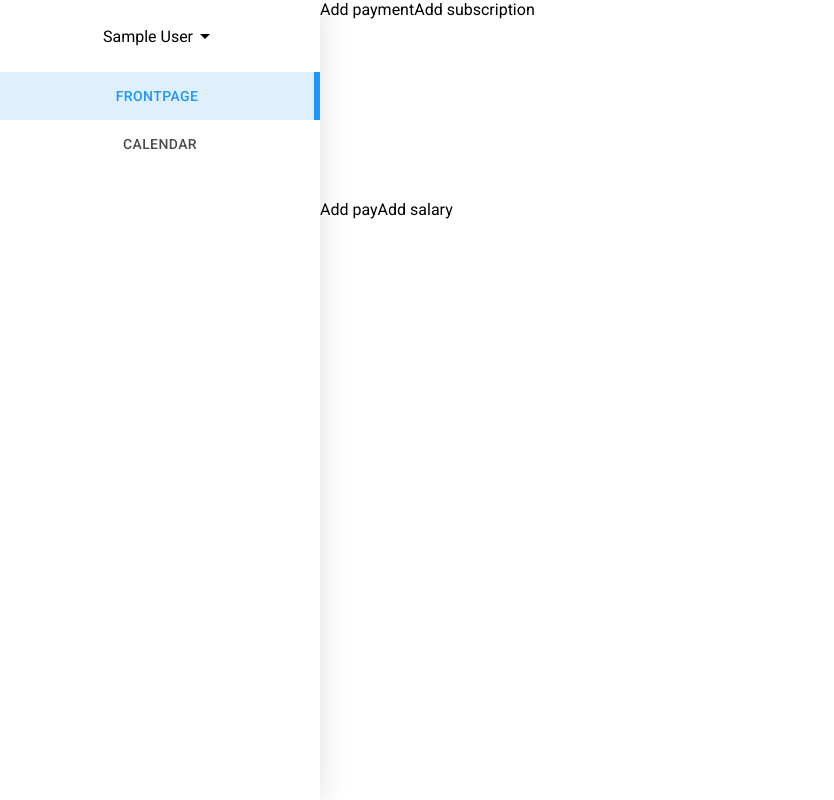
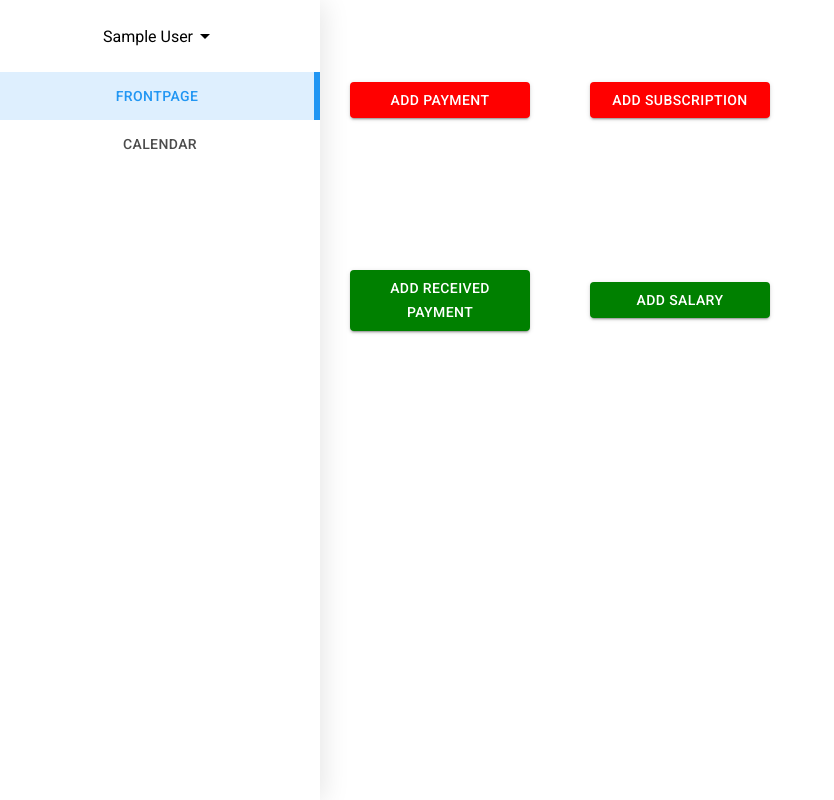
Before and after one commit to HannesDahlvik/budget-planner, a React (Create React App) app in the folder frontend/: page /dashboard/frontpage in a window 1280 px wide. Shown: the whole page, without its empty margins (0-834 px from the left). Built offline with nearby package versions, Linux system fonts and the light colour scheme; no server answers; sample sign-in values are in the browser's storage.

Commit message:
made the modals work (not connceted to firebase)

```diff
--- a/frontend/package.json
+++ b/frontend/package.json
@@ -3,11 +3,14 @@
   "version": "0.1.0",
   "private": true,
   "dependencies": {
+    "@date-io/date-fns": "^1.3.13",
     "@material-ui/core": "^4.11.0",
     "@material-ui/icons": "^4.9.1",
+    "@material-ui/pickers": "^3.2.10",
     "@testing-library/jest-dom": "^4.2.4",
     "@testing-library/react": "^9.5.0",
     "@testing-library/user-event": "^7.2.1",
+    "date-fns": "^2.0.0-beta.5",
     "firebase": "^7.19.0",
     "history": "^5.0.0",
     "moment": "^2.27.0",
--- a/frontend/src/Index.jsx
+++ b/frontend/src/Index.jsx
@@ -19,10 +19,8 @@ const theme = createMuiTheme({
 });
 
 render((
-    <React.StrictMode>
-        <ThemeProvider theme={theme}>
-            <App />
-            <ToastContainer closeOnClick />
-        </ThemeProvider>
-    </React.StrictMode>
+    <ThemeProvider theme={theme}>
+        <App />
+        <ToastContainer closeOnClick />
+    </ThemeProvider>
 ), document.getElementById('root'));
--- a/frontend/src/pages/dasboard_pages/Frontpage.jsx
+++ b/frontend/src/pages/dasboard_pages/Frontpage.jsx
@@ -1,6 +1,21 @@
 import React, { Component } from 'react';
 import { withStyles } from '@material-ui/core/styles'
 import { Grid } from '@material-ui/core';
+import Button from '@material-ui/core/Button';
+import Dialog from '@material-ui/core/Dialog';
+import DialogTitle from '@material-ui/core/DialogTitle';
+import DialogActions from '@material-ui/core/DialogActions';
+import DialogContent from '@material-ui/core/DialogContent';
+import DialogContentText from '@material-ui/core/DialogContentText';
+import TextField from '@material-ui/core/TextField';
+import 'date-fns';
+import { format } from 'date-fns'
+import DateFnsUtils from '@date-io/date-fns';
+import {
+    MuiPickersUtilsProvider,
+    KeyboardTimePicker,
+    KeyboardDatePicker,
+} from '@material-ui/pickers';
 
 const styles = (theme) => ({
 
@@ -9,24 +24,136 @@ const styles = (theme) => ({
         height: '50%',
     },
     payDisplayItem: {
-        // margin: '5px',
+        width: '50%',
+        height: '50%',
+        '& Button': {
+            color: 'white',
+            width: '75%',
+        },
+    },
+    redBg: {
+        'background-color': 'red',
+        '&:hover': {
+            'background-color': 'red',
+            opacity: '0.7',
+        }
+    },
+    greenBg: {
+        'background-color': 'green',
+        '&:hover': {
+            'background-color': 'green',
+            opacity: '0.7',
+        }
+    },
+    dialogItem: {
+        margin: '5px'
     }
 })
 
 class Frontpage extends Component {
+    constructor(props) {
+        super(props);
+        this.state = {
+            dialogs: [false, false, false, false],
+            selectedDate: Date.now(),
+            amount: null,
+            title: null,
+        }
+    }
+
+    handleDialogClose = () => {
+        let tempArr = [false, false, false, false]
+        this.setState({ dialogs: tempArr })
+    }
+
+    handleDialogOpen = (index) => {
+        let tempArr = [false, false, false, false]
+        tempArr[index] = true
+        this.setState({ dialogs: tempArr, selectedDate: Date.now() })
+    }
+
+    handleDateChange = (e) => {
+        let dateToSave = format(e, 'yyyy-MM-dd')
+        this.setState({ selectedDate: dateToSave })
+    }
+
+    handleChange = (e) => {
+        this.setState({ [e.currentTarget.id]: e.currentTarget.value })
+    }
+
+    customDialog = (open, title, type, negOrPos) => {
+        let { selectedDate } = this.state
+        const { classes } = this.props
+
+        const inputProps = {
+            min: 1,
+        };
+
+        return (
+            <Dialog
+                open={open}
+                onClose={this.handleDialogClose}
+                aria-labelledby="alert-dialog-title"
+                aria-describedby="alert-dialog-description"
+            >
+                <DialogTitle id="alert-dialog-title">{title}</DialogTitle>
+                <DialogContent>
+                    <Grid
+                        container
+                        direction="column"
+                        justify="center"
+                        alignItems="center"
+                    ><TextField id="title" onChange={this.handleChange} label="Title" variant="outlined" className={classes.dialogItem} />
+                        <TextField id="amount" onChange={this.handleChange} type="number" label="Amount" variant="outlined" className={classes.dialogItem} inputProps={inputProps} />
+                        <MuiPickersUtilsProvider utils={DateFnsUtils}>
+                            <Grid container justify="space-around" className={classes.dialogItem}>
+                                <KeyboardDatePicker
+                                    disableToolbar
+                                    variant="inline"
+                                    format="dd/MM/yyyy"
+                                    margin="normal"
+                                    id="date-picker-inline"
+                                    label="Date picker inline"
+                                    value={selectedDate}
+                                    onChange={this.handleDateChange}
+                                    inputVariant="outlined"
+                                    KeyboardButtonProps={{
+                                        'aria-label': 'change date',
+                                    }}
+                                />
+                            </Grid>
+                        </MuiPickersUtilsProvider></Grid>
+                </DialogContent>
+                <DialogActions>
+                    <Button onClick={this.handleDialogClose}>
+                        Cancel
+                </Button>
+                    <Button onClick={this.handleDialogClose} autoFocus>
+                        Save
+                </Button>
+                </DialogActions>
+            </Dialog>
+        )
+    }
+
     render() {
         const { classes } = this.props
+        const { dialogs } = this.state
         return (
-            <Grid container justify-content="space-evenly" className={classes.addPayDisplay}>
-                <Grid container align-items="center" justify-content="space-evenly" direction="row">
-                    <Grid className="payDisplayItem" item>Add payment</Grid>
-                    <Grid className="payDisplayItem" item>Add subscription</Grid>
+            <>
+                <Grid container justify-content="space-evenly" className={classes.addPayDisplay}>
+                    <Grid container direction="row">
+                        <Grid alignItems="center" justify="center" className={classes.payDisplayItem} container><Button onClick={() => this.handleDialogOpen(0)} variant="contained" className={classes.redBg}>Add payment</Button></Grid>
+                        <Grid alignItems="center" justify="center" className={classes.payDisplayItem} container><Button onClick={() => this.handleDialogOpen(1)} variant="contained" className={classes.redBg}>Add subscription</Button></Grid>
+                        <Grid alignItems="center" justify="center" className={classes.payDisplayItem} container><Button onClick={() => this.handleDialogOpen(2)} variant="contained" className={classes.greenBg}>Add received payment</Button></Grid>
+                        <Grid alignItems="center" justify="center" className={classes.payDisplayItem} container><Button onClick={() => this.handleDialogOpen(3)} variant="contained" classes={{ root: classes.greenBg }}>Add salary</Button></Grid>
+                    </Grid>
                 </Grid>
-                <Grid container justify-content="space-evenly" direction="row">
-                    <Grid align-items="center" className="payDisplayItem" item>Add pay</Grid>
-                    <Grid className="payDisplayItem" item>Add salary</Grid>
-                </Grid>
-            </Grid>
+                {this.customDialog(dialogs[0], 'Add payment', 'single', 'negative')}
+                {this.customDialog(dialogs[1], 'Add subscription', 'subscription', 'negative')}
+                {this.customDialog(dialogs[2], 'Add received payment', 'single', 'positive')}
+                {this.customDialog(dialogs[3], 'Add salary', 'subscription', 'positive')}
+            </>
         );
     }
 }
```
Also changed, not shown: 1 other file (tests, documents, lock files or other folders).
